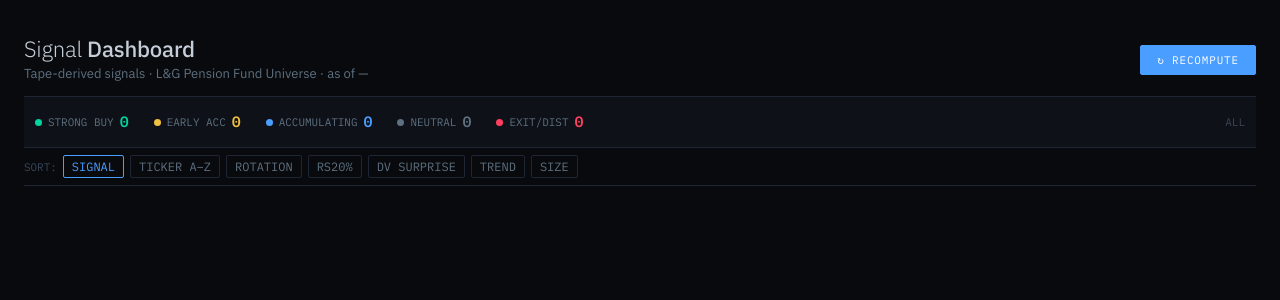
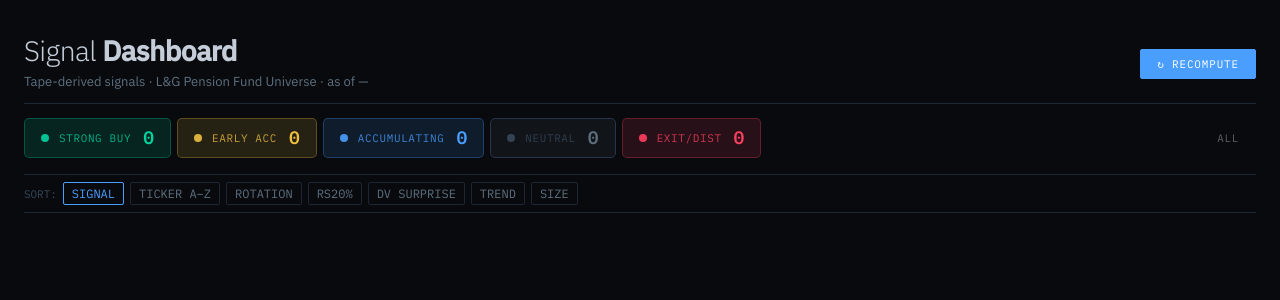
Before and after one commit to rhapsodians/Footprints, a Flask app: page /dashboard in a window 1280 px wide. Shown: the part 44-344 px from the top of the page. Run offline with Flask 3, Linux system fonts and the light colour scheme; data that the repository does not hold is empty.

Commit message:
Page header larger, signal banner coloured, heatmap spacing

```diff
--- a/templates/base.html
+++ b/templates/base.html
@@ -169,26 +169,26 @@
     .page-header {
       display: flex; align-items: center; gap: 16px;
       margin-bottom: 24px;
-      padding-bottom: 16px;
+      padding-bottom: 20px;
       border-bottom: 1px solid var(--border);
     }
 
     .page-title {
       font-family: var(--sans);
-      font-size: 1.47rem;
+      font-size: 1.87rem;
       font-weight: 300;
-      letter-spacing: -.01em;
+      letter-spacing: -.02em;
       color: var(--text);
-      line-height: 1.15;
+      line-height: 1.1;
     }
-    .page-title strong { font-weight: 500; }
+    .page-title strong { font-weight: 600; }
 
     .page-subtitle {
       font-family: var(--sans);
       font-size: .87rem;
       font-weight: 400;
       color: var(--text2);
-      margin-top: 3px;
+      margin-top: 5px;
       letter-spacing: 0;
     }
 
--- a/templates/dashboard.html
+++ b/templates/dashboard.html
@@ -4,18 +4,19 @@
 {% block head %}
 <style>
 /* ── Summary chips bar ── */
-.sum-bar{display:flex;gap:3px;padding:9px 0;border-bottom:1px solid var(--border);background:var(--surface);flex-wrap:wrap;align-items:center}
-.chip{display:flex;align-items:center;gap:6px;padding:4px 10px;border-radius:3px;cursor:pointer;border:1px solid transparent;transition:background .15s;font-family:var(--mono)}
-.chip:hover,.chip.on{border-color:var(--border2);background:var(--surface2)}
-.chip .dot{width:7px;height:7px;border-radius:50%;flex-shrink:0}
-.chip .cl{font-size:.73rem;color:var(--text2)}
-.chip .cn{font-size:1.00rem;font-weight:600}
-.chip.sb .dot{background:var(--sig-sb)}.chip.sb .cn{color:var(--sig-sb)}
-.chip.ea .dot{background:var(--sig-ea)}.chip.ea .cn{color:var(--sig-ea)}
-.chip.ah .dot{background:var(--sig-ah)}.chip.ah .cn{color:var(--sig-ah)}
-.chip.nt .dot{background:var(--sig-nt)}.chip.nt .cn{color:var(--text2)}
-.chip.ex .dot{background:var(--sig-ex)}.chip.ex .cn{color:var(--sig-ex)}
-.chip.nd .dot{background:var(--text3)}.chip.nd .cn{color:var(--text3)}
+.sum-bar{display:flex;gap:6px;padding:14px 0 16px;border-bottom:1px solid var(--border);background:var(--bg);flex-wrap:wrap;align-items:stretch}
+.chip{display:flex;align-items:center;gap:10px;padding:10px 16px;border-radius:5px;cursor:pointer;border:1px solid transparent;transition:all .18s;font-family:var(--mono)}
+.chip:hover{filter:brightness(1.1)}
+.chip.on{filter:brightness(1.15);box-shadow:0 0 0 2px rgba(255,255,255,.08)}
+.chip .dot{width:8px;height:8px;border-radius:50%;flex-shrink:0;opacity:.9}
+.chip .cl{font-size:.73rem;letter-spacing:.06em;text-transform:uppercase;opacity:.8}
+.chip .cn{font-size:1.20rem;font-weight:700;line-height:1;margin-left:2px}
+.chip.sb{background:var(--sig-sb-bg);border-color:var(--sig-sb-bd)}.chip.sb .dot{background:var(--sig-sb)}.chip.sb .cl{color:var(--sig-sb)}.chip.sb .cn{color:var(--sig-sb)}
+.chip.ea{background:var(--sig-ea-bg);border-color:var(--sig-ea-bd)}.chip.ea .dot{background:var(--sig-ea)}.chip.ea .cl{color:var(--sig-ea)}.chip.ea .cn{color:var(--sig-ea)}
+.chip.ah{background:var(--sig-ah-bg);border-color:var(--sig-ah-bd)}.chip.ah .dot{background:var(--sig-ah)}.chip.ah .cl{color:var(--sig-ah)}.chip.ah .cn{color:var(--sig-ah)}
+.chip.nt{background:var(--neutral-dim);border-color:var(--border2)}.chip.nt .dot{background:var(--text3)}.chip.nt .cl{color:var(--text3)}.chip.nt .cn{color:var(--text2)}
+.chip.ex{background:var(--sig-ex-bg);border-color:var(--sig-ex-bd)}.chip.ex .dot{background:var(--sig-ex)}.chip.ex .cl{color:var(--sig-ex)}.chip.ex .cn{color:var(--sig-ex)}
+.chip.nd{background:var(--surface);border-color:var(--border)}.chip.nd .dot{background:var(--text3)}.chip.nd .cl{color:var(--text3)}.chip.nd .cn{color:var(--text3)}
 .sdiv{flex:1}
 
 /* ── Pension fund bar ── */
--- a/templates/heatmap.html
+++ b/templates/heatmap.html
@@ -4,7 +4,7 @@
 {% block head %}
 <style>
 /* ── Control band (fund filter + sort + legend) ── */
-.hm-controls{background:var(--surface);border-top:1px solid var(--border);border-bottom:1px solid var(--border);padding:0}
+.hm-controls{background:var(--surface);border-top:1px solid var(--border);border-bottom:1px solid var(--border);padding:0 0 4px}
 .hm-ctrl-row{display:flex;align-items:center;gap:8px;padding:7px 0;flex-wrap:wrap}
 .hm-ctrl-row+.hm-ctrl-row{border-top:1px solid var(--border)}
 .ctrl-lbl{font-family:var(--mono);font-size:.73rem;font-weight:600;letter-spacing:.10em;color:var(--text3);white-space:nowrap;width:88px;flex-shrink:0;text-transform:uppercase}
@@ -25,7 +25,7 @@
 .li{display:flex;align-items:center;gap:4px;font-family:var(--mono);font-size:.73rem;color:var(--text3)}
 .ls{width:18px;height:7px;border-radius:2px}
 /* ETF heatmap section header */
-.etf-section-hdr{display:flex;align-items:center;gap:10px;padding:12px 0 0;font-family:var(--mono);font-size:.80rem;font-weight:600;color:var(--text3);letter-spacing:.10em}
+.etf-section-hdr{display:flex;align-items:center;gap:10px;padding:20px 0 0;font-family:var(--mono);font-size:.80rem;font-weight:600;color:var(--text3);letter-spacing:.10em}
 .etf-section-hdr-line{flex:1;height:1px;background:var(--border)}
 .etf-section-meta{font-size:.73rem;font-weight:400;color:var(--text3);letter-spacing:.04em;margin-left:4px}
 /* fund bar legacy — hidden, chips moved into control band */
```
